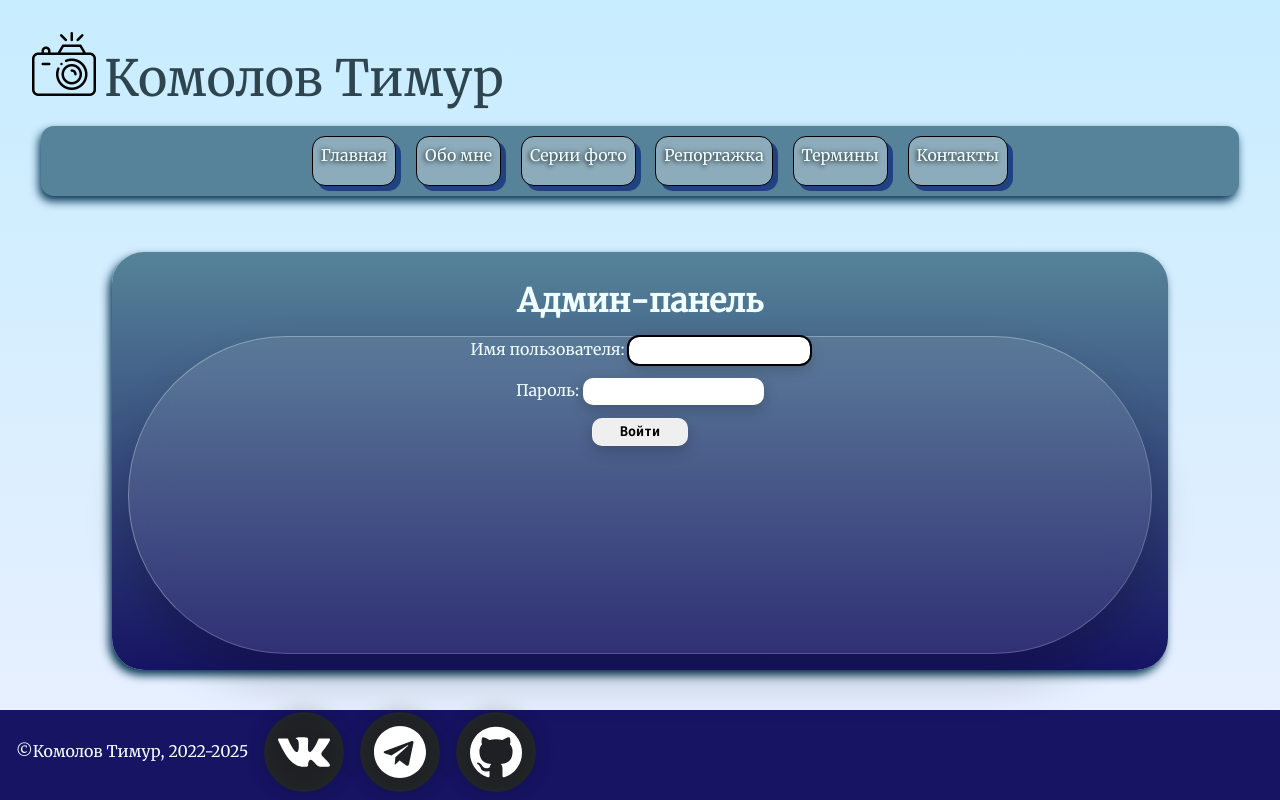
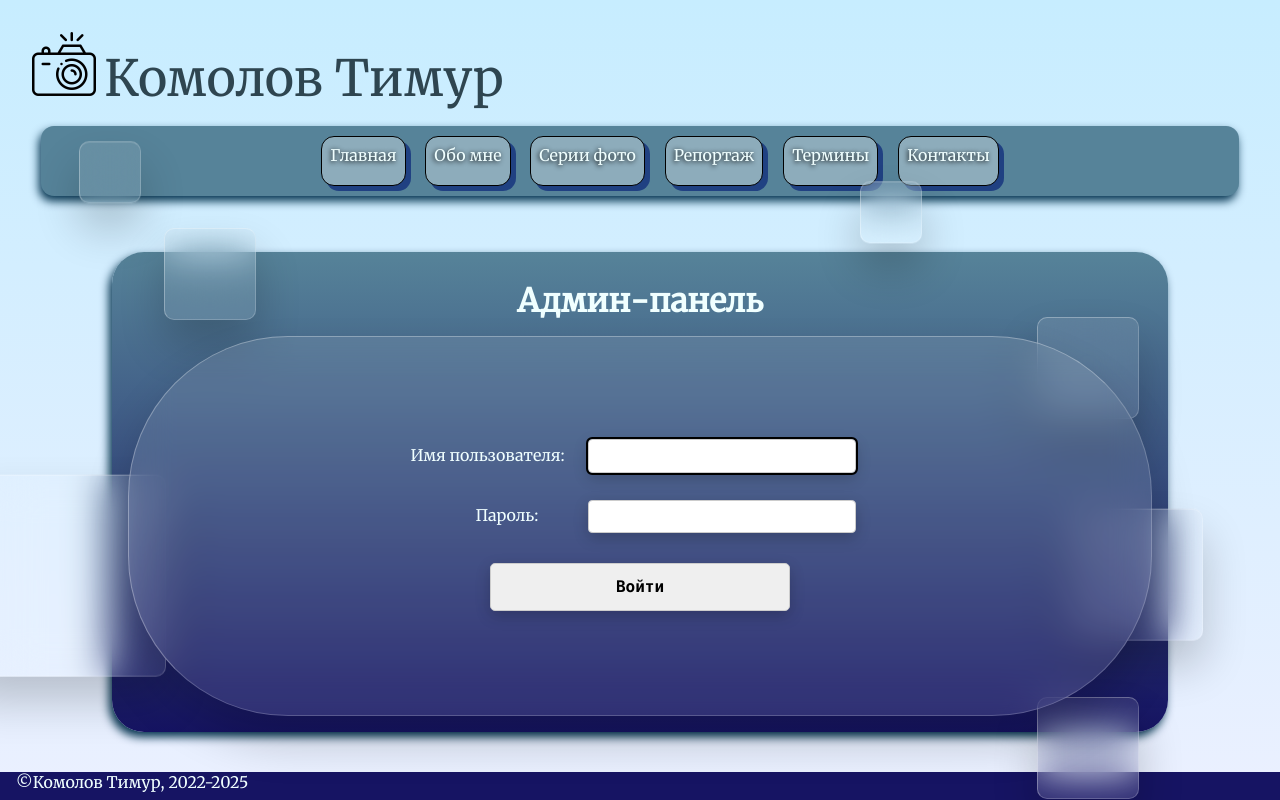
Before and after one commit to Timik232/PortfolioBackend, a Django app: page /admin/login/?next=/admin/ in a window 1280 px wide. Run offline with Django 5.2, Linux system fonts and the light colour scheme; parts of the project's set-up code (start-up, migrations or seed data) failed here and were passed over.

Commit message:
Add more beautiful design for admin panel

```diff
--- a/portfolio/templates/photoUploading/base.html
+++ b/portfolio/templates/photoUploading/base.html
@@ -54,7 +54,7 @@
                     </li>
                     <li><a href="{% url "portfolio:reports" %}">
                         <div class="shapka__blocks__item">
-                            Репортажка
+                            Репортаж
                         </div>
                     </a>
                     </li>
--- /dev/null
+++ b/static/styles/admin_supp.css
@@ -0,0 +1,27 @@
+.social__icon {
+    display: none;
+    visibility: collapse;
+}
+#login-form {
+    display: flex;
+    flex-direction: column;
+    align-items: center;
+    justify-content: center;
+}
+#login-form input {
+    margin: 1em; /* 10px / 16px = 0.625em */
+    padding: 0.625em; /* 10px / 16px = 0.625em */
+    width: 18.75em; /* 300px / 16px = 18.75em */
+    border: 0.0625em solid #ccc; /* 1px / 16px = 0.0625em */
+    border-radius: 0.3125em;
+}
+#login-form label {
+    width: 8em;
+    display: inline-block;
+    text-align: right;
+    margin-right: 2em;
+}
+#login-form #login-button{
+    height: 3em;
+    font-size: 1em;
+}
--- a/static/styles/main.css
+++ b/static/styles/main.css
@@ -603,7 +603,7 @@ a:hover {
     white-space: nowrap;
     /* box-shadow: -1px 3px 5px rgb(2, 50, 79); */
     transform: translateY(+20%);
-    transition: all 2s easy-in-out;
+    transition: all 2s ease-in-out;
     overflow: hidden;
     /* align-items: flex-start; */
 }
--- a/templates/admin/login.html
+++ b/templates/admin/login.html
@@ -3,6 +3,7 @@
 {% block css %}
     <link rel="stylesheet" href="{% static 'styles/main.css' %}">
     <link rel="stylesheet" href="{% static 'styles/contacts.css' %}">
+    <link rel="stylesheet" href="{% static 'styles/admin_supp.css' %}">
 {% endblock %}
 
 {% load i18n static %}
@@ -10,6 +11,7 @@
 {% block extrastyle %}{{ block.super }}
     <link rel="stylesheet" href="{% static "admin/css/login.css" %}">
     <link rel="stylesheet" href="{% static 'styles/main.css' %}">
+    <link rel="stylesheet" href="{% static 'styles/admin_supp.css' %}">
     {{ form.media }}
 {% endblock %}
 
@@ -50,7 +52,14 @@
             {% endfor %}
         {% endif %}
 
-
+                    <div class="box">
+                        <div class="square" style="--i:0;"></div>
+                        <div class="square" style="--i:1;"></div>
+                        <div class="square" style="--i:2;"></div>
+                        <div class="square" style="--i:3;"></div>
+                        <div class="square" style="--i:4;"></div>
+                        <div class="square" style="--i:5;"></div>
+                    </div>
 
         {% if user.is_authenticated %}
             <p class="errornote">
@@ -62,7 +71,6 @@
         {% endif %}
 
         <form action="{{ app_path }}" method="post" class="sendMessage" id="login-form">{% csrf_token %}
-
                 <div class="login">
                     {{ form.username.errors }}
                     {{ form.username.label_tag }} {{ form.username }}
@@ -85,9 +93,13 @@
                 <div class="login">
                     <input type="submit" id="login-button" class="login" value="{% translate 'Log in' %}">
                 </div>
-
         </form>
+                    <div class="box">
+                        <div class="square" style="--i:0;"></div>
+                    </div>
     </main>
 {% endblock %}
 {% block top-button %}
 {% endblock %}
+{% block social %}
+{% endblock %}
```
